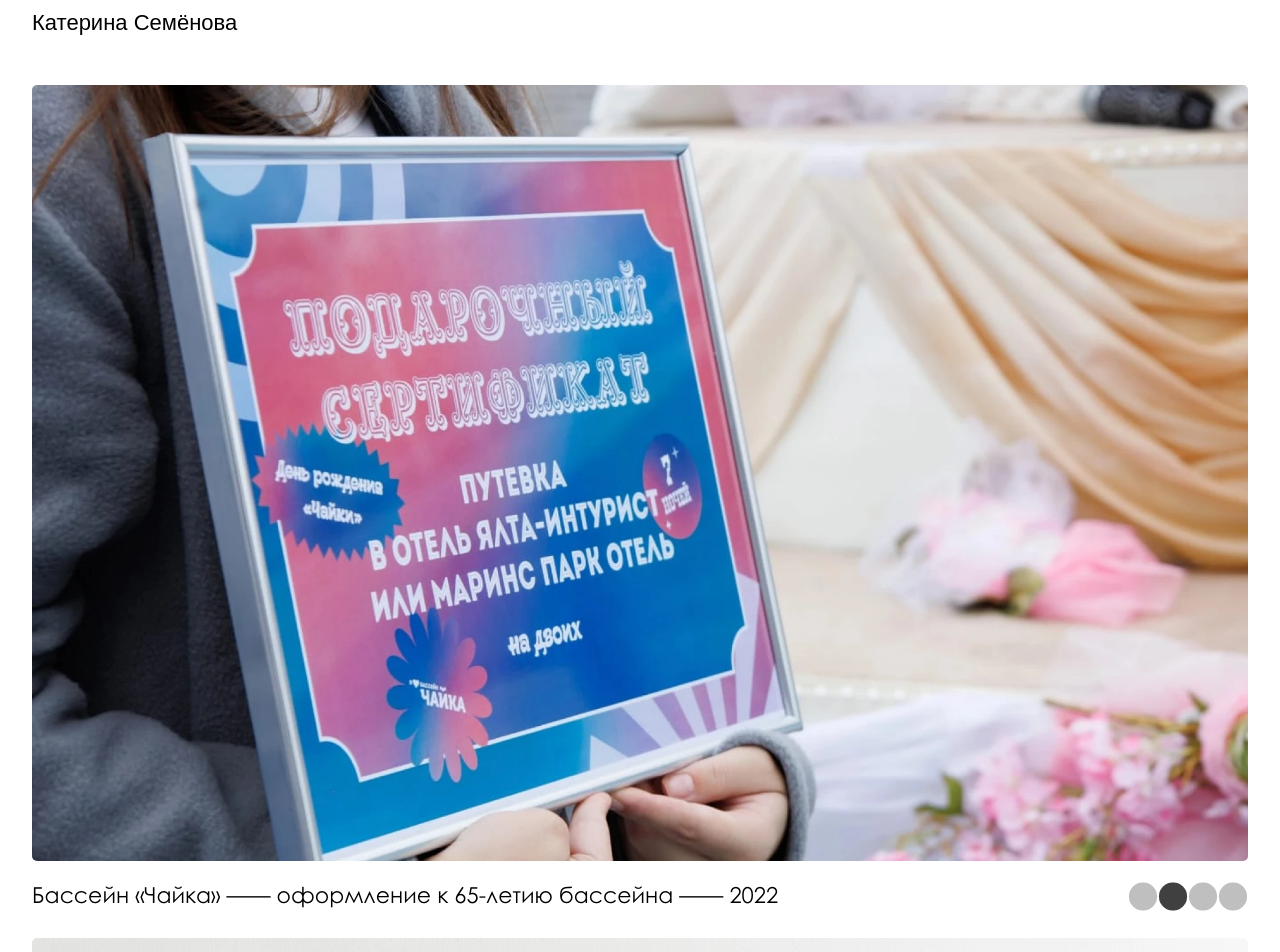
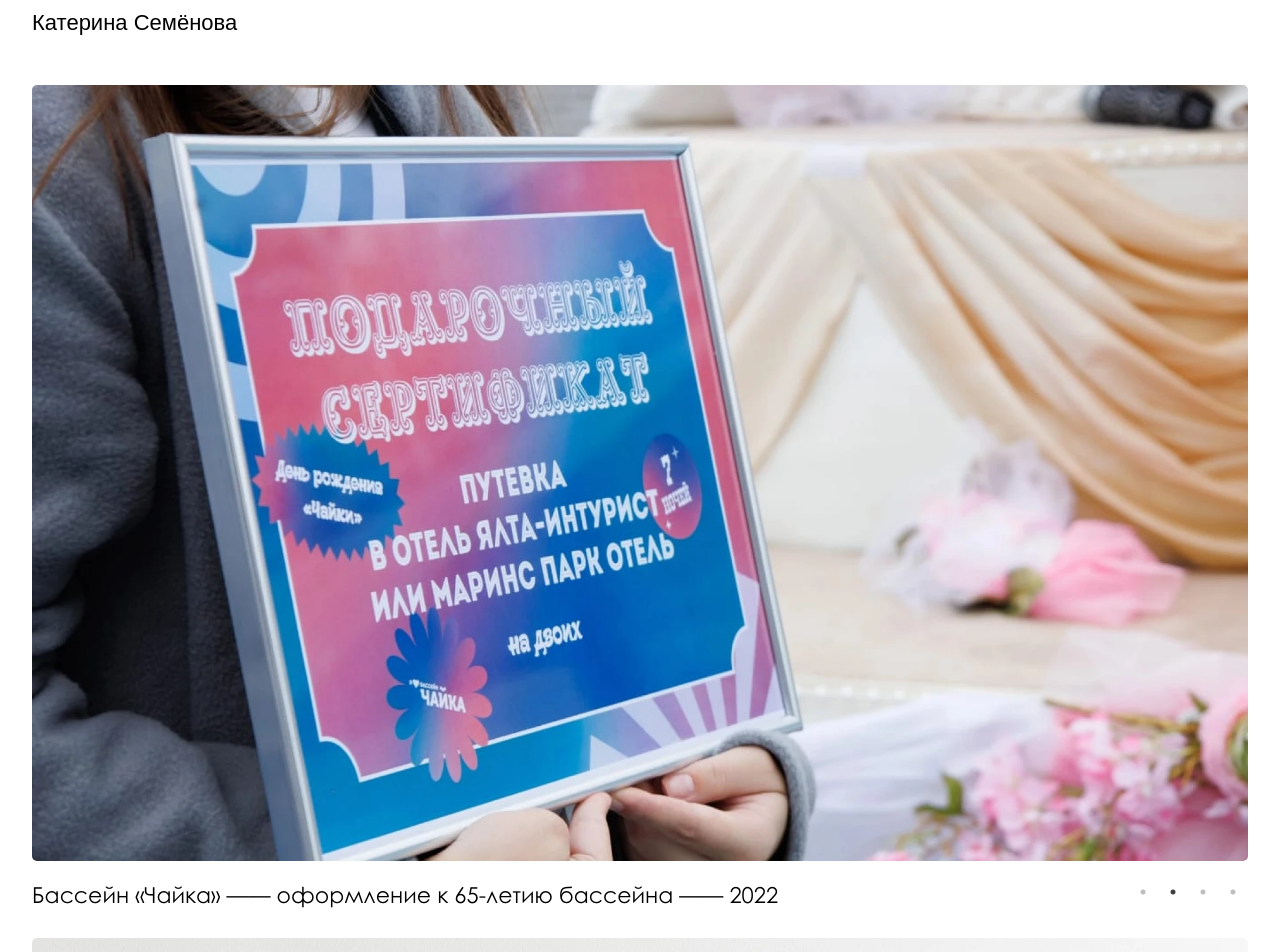
Before and after one commit to i0ji/p_semenova_next, a Next.js app: page / in a window 1280 px wide. Shown: the top 952 px of the page. Built offline with nearby package versions, Linux system fonts and the light colour scheme.

Commit message:
style: styling slide dots 0.3

```diff
--- a/src/components/Slides/Slides.module.scss
+++ b/src/components/Slides/Slides.module.scss
@@ -55,9 +55,8 @@
     bottom: -40px;
     text-align: right;
 
-    li {
-      font-size: xx-large;
-      transform: scale(5.5);
+    li > button {
+      font-size: 25px;
     }
   }
 
```
Also changed, not shown: 3 other files (tests, documents, lock files or other folders).
